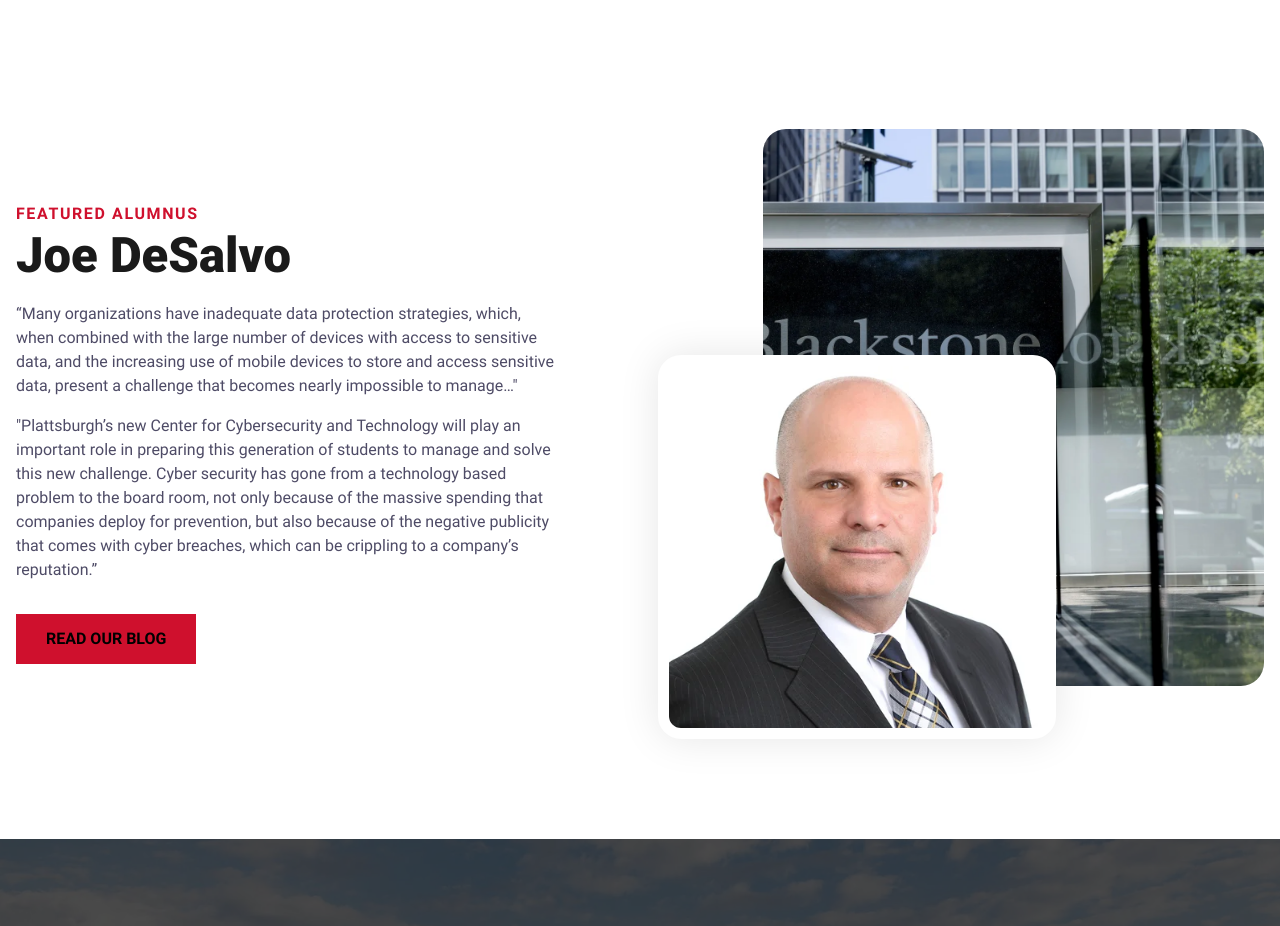
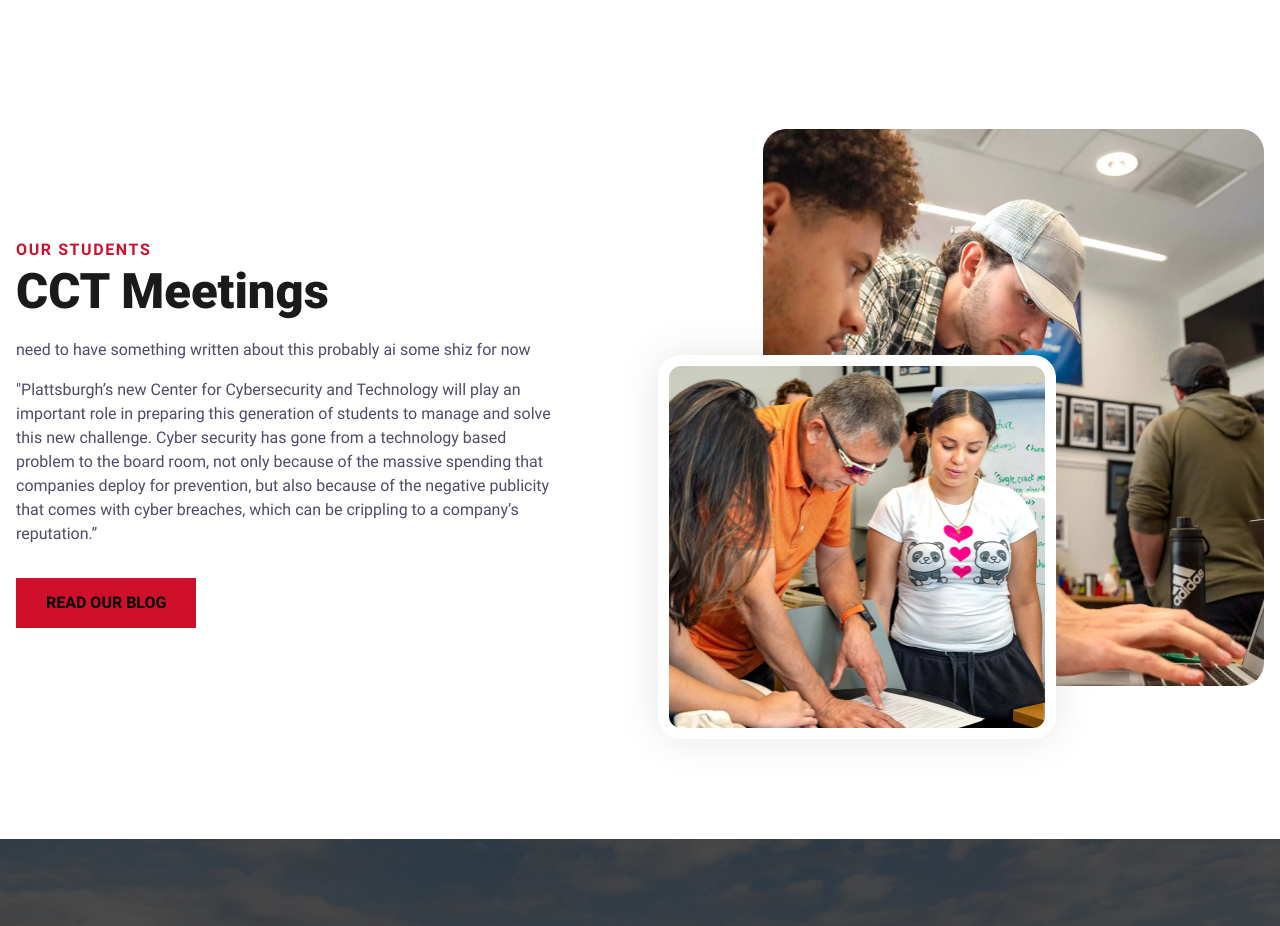
Before and after one commit to Koza101/CCT, an Eleventy site: page src/index.html in a window 1280 px wide. Shown: the part 2420-3346 px from the top of the page. Built offline with nearby package versions, Linux system fonts and the light colour scheme; Eleventy itself is replaced by a stand-in of ours; files that its build step writes are made by us from their sources; files whose address does not match are found by name.

Commit message:
Adding new images, updated about page, and changed images on index and about page

```diff
--- a/src/index.html
+++ b/src/index.html
@@ -214,22 +214,22 @@ eleventyNavigation:
             <!-- Left Image Section -->
             <div class="cs-left">
                 <picture class="cs-picture cs-picture1">
-                    <source media="(max-width: 600px)" srcset="/assets/images/Blackstone_Logo.webp">
-                    <source media="(min-width: 601px)" srcset="/assets/images/Blackstone_Logo.webp">
-                    <img aria-hidden="true" decoding="async" src="/assets/images/Blackstone_Logo.webp" alt="house" loading="lazy" width="400" height="560">
+                    <source media="(max-width: 600px)" srcset="/assets/images/CJT_ReSi_1.webp">
+                    <source media="(min-width: 601px)" srcset="/assets/images/CJT_ReSi_1.webp">
+                    <img aria-hidden="true" decoding="async" src="/assets/images/CJT_ReSi_1.webp" alt="house" loading="lazy" width="400" height="560">
                 </picture>
                 <picture class="cs-picture cs-picture2">
-                    <source media="(max-width: 600px)" srcset="/assets/images/Joe_Desalvo_Alum.webp">
-                    <source media="(min-width: 601px)" srcset="/assets/images/Joe_Desalvo_Alum.webp">
-                    <img aria-hidden="true" decoding="async" src="/assets/images/Joe_Desalvo_Alum.webp" alt="cabinets" loading="lazy" width="400" height="560">
+                    <source media="(max-width: 600px)" srcset="/assets/images/BalanT_ReSi_1.webp">
+                    <source media="(min-width: 601px)" srcset="/assets/images/BalanT_ReSi_1.webp">
+                    <img aria-hidden="true" decoding="async" src="/assets/images/BalanT_ReSi_1.webp" alt="cabinets" loading="lazy" width="400" height="560">
                 </picture>
             </div>
             <!-- Right Content Section-->
             <div class="cs-right">
-                <span class="cs-topper">Featured Alumnus</span>
-                <h2 class="cs-title">Joe DeSalvo</h2>
+                <span class="cs-topper">Our Students</span>
+                <h2 class="cs-title">CCT Meetings</h2>
                 <p class="cs-text">
-                    “Many organizations have inadequate data protection strategies, which, when combined with the large number of devices with access to sensitive data, and the increasing use of mobile devices to store and access sensitive data, present a challenge that becomes nearly impossible to manage…"
+                    need to have something written about this probably ai some shiz for now
                 </p>
                 <p class="cs-text">
                     "Plattsburgh’s new Center for Cybersecurity and Technology will play an important role in preparing this generation of students to manage and solve this new challenge. Cyber security has gone from a technology based problem to the board room, not only because of the massive spending that companies deploy for prevention, but also because of the negative publicity that comes with cyber breaches, which can be crippling to a company’s reputation.”
```
Also changed, not shown: src/content/pages/about.html (+9 -9 lines), src/assets/images/BalanT_ReSi_1.webp (added), src/assets/images/CJT_ReSi_1.webp (added), src/assets/images/DavidT_ReSi_1.webp (added), src/assets/images/Goils_ReSi_1.webp (added), src/assets/images/Group_ReSi_1.webp (added), src/assets/images/LincT_ReSi_1.webp (added), src/assets/images/Liz_ReSi.webp (added), src/assets/images/MK1_ReSi.webp (added), src/assets/images/Michael_ReSi.webp (added), src/assets/images/Michael_ReSi_2.webp (added), src/assets/images/MikeT_ReSi_1.webp (added).
